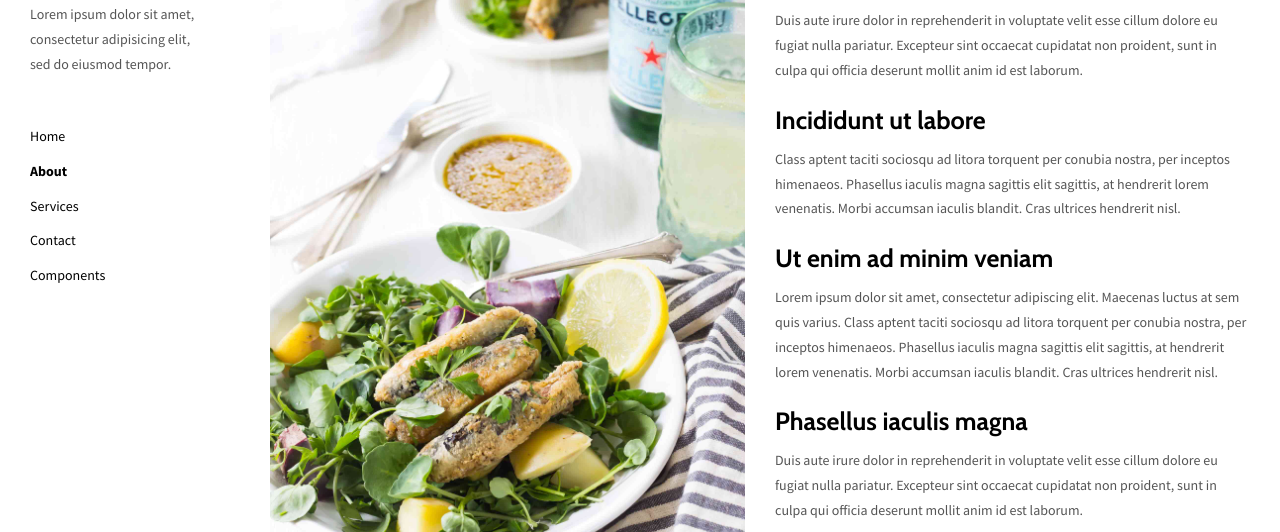
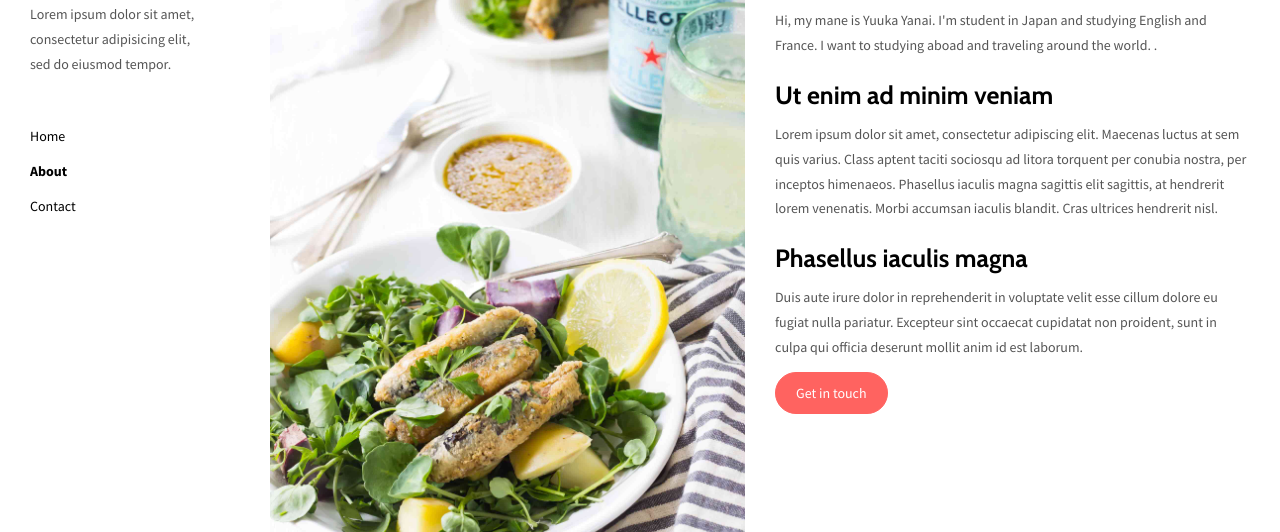
Before and after one commit to yanaiyuuka/web, a plain HTML site: page about.html in a window 1280 px wide. Shown: the part 106-638 px from the top of the page. Drawn offline with nearby package versions, Linux system fonts and the light colour scheme.

Commit message:
Update about.html

```diff
--- a/about.html
+++ b/about.html
@@ -48,9 +48,7 @@
       <ul class="nav">
         <li><a href="./index.html" title="">Home</a></li>
         <li><a href="./about.html" title="">About</a></li>
-        <li><a href="./services.html" title="">Services</a></li>
         <li><a href="./contact.html" title="">Contact</a></li>
-        <li><a href="./components.html" title="">Components</a></li>
 
       </ul>
 
@@ -66,7 +64,7 @@
             <i class="fa fa-twitter"></i>
           </a>
         </p>
-        <p>© Untitled | Website created with <a href="http://www.mashup-template.com/" title="Create website with free html template">Mashup Template</a>/<a href="https://www.unsplash.com/" title="Beautiful Free Images">Unsplash</a></p>
+        <p>© Untitled | Website created with <a href="http://dehi2.com/wp-content/uploads/2019/12/エッフェル塔３-741x1024.jpg" title="Create website with free html template">Mashup Template</a>/<a href="https://www.unsplash.com/" title="Beautiful Free Images">Unsplash</a></p>
       </nav>
     </div>
   </nav>
@@ -81,13 +79,8 @@
   <div class="col-xs-12 col-md-6">
     <h1>About me</h1>
 
-    <p>Duis aute irure dolor in reprehenderit in voluptate velit esse
-    cillum dolore eu fugiat nulla pariatur. Excepteur sint occaecat cupidatat non
-    proident, sunt in culpa qui officia deserunt mollit anim id est laborum.</p>
-
-    <h3>Incididunt ut labore </h3>
-
-    <p>Class aptent taciti sociosqu ad litora torquent per conubia nostra, per inceptos himenaeos. Phasellus iaculis magna sagittis elit sagittis, at hendrerit lorem venenatis. Morbi accumsan iaculis blandit. Cras ultrices hendrerit nisl.</p>
+    <p>Hi, my mane is Yuuka Yanai. I'm student in Japan and studying English and France.
+      I want to studying aboad and traveling around the world. .</p>
 
     <h3>Ut enim ad minim veniam </h3>
 
```
